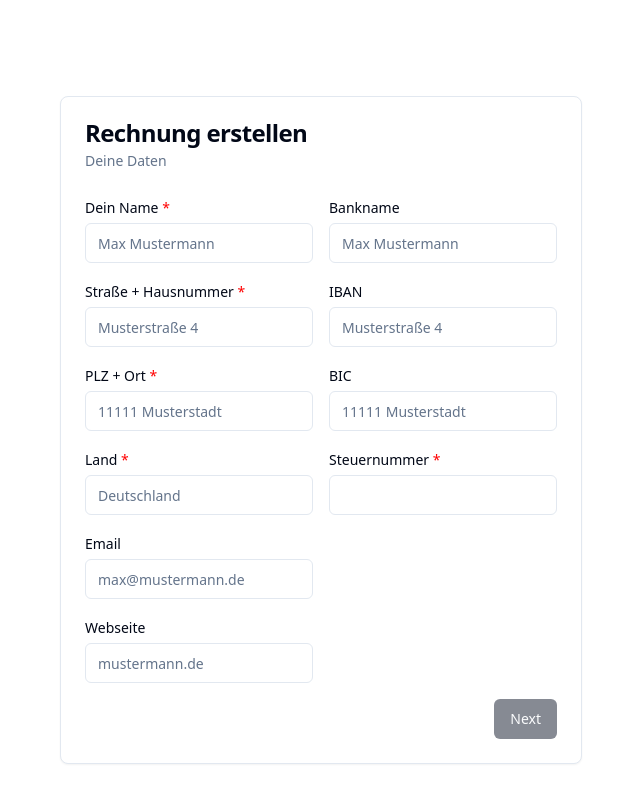
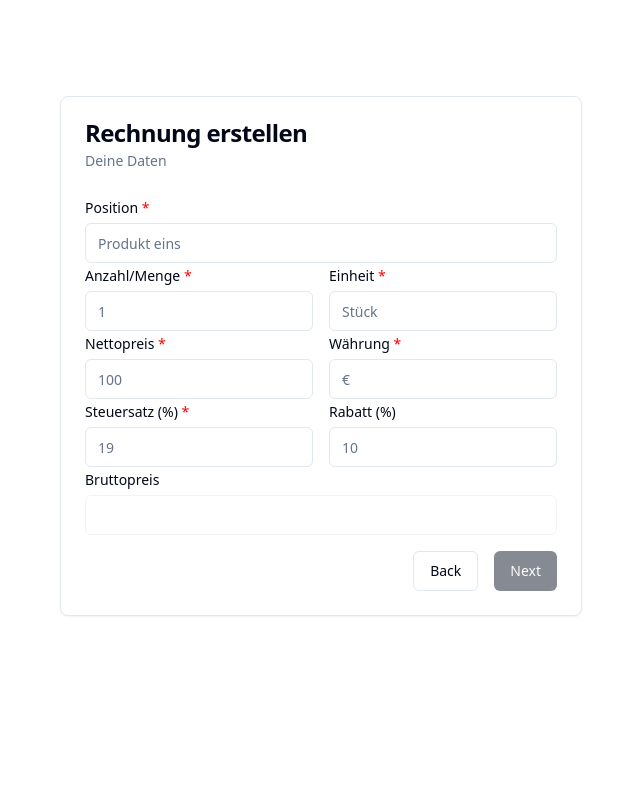
Before and after one commit to Dominik-Reinert/rechnung, a Next.js app: page / in a window 1280 px wide. Shown: the top 802 px of the page, without its empty margins (319-959 px from the left). Built offline with nearby package versions, Linux system fonts and the light colour scheme.

Commit message:
add correct calculation

```diff
--- a/package.json
+++ b/package.json
@@ -35,6 +35,8 @@
     "eslint": "^8",
     "eslint-config-next": "14.0.4",
     "postcss": "^8",
+    "eslint-plugin-react": "^7.33.2",
+    "eslint-plugin-react-hooks": "^4.6.0",
     "tailwindcss": "^3.3.0",
     "typescript": "^5"
   }
--- a/src/app/layout.tsx
+++ b/src/app/layout.tsx
@@ -1,6 +1,7 @@
 import { cn } from '@/lib/utils'
 import type { Metadata } from 'next'
 import { Inter } from 'next/font/google'
+import React from 'react'
 import './globals.css'
 
 const inter = Inter({ subsets: ['latin'], variable: "--font-sans" })
--- a/src/app/page.tsx
+++ b/src/app/page.tsx
@@ -55,7 +55,7 @@ export default function Home() {
     clientAddress: "",
     clientPostcode: "",
     subject: "",
-    reference: "",
+    taxnumber: "",
 
     text: `Sehr geehrte Damen und Herren,
 vielen Dank für Ihren Auftrag und das damit verbundene Vertrauen!
@@ -76,10 +76,10 @@ Hiermit stelle ich Ihnen die folgenden Leistungen in Rechnung:`,
           </CardDescription>
         </CardHeader>
         <CardContent>
-          {state.step === 1 ? <Step1 initialValues={state} onSubmit={(values) => dispatch({ type: "submit-step-one", ...values })} /> : null}
+          {state.step === 10 ? <Step1 initialValues={state} onSubmit={(values) => dispatch({ type: "submit-step-one", ...values })} /> : null}
           {state.step === 2 ? <Step2 initialValues={state} onSubmit={(values) => dispatch({ type: "submit-step-two", ...values })} onBackClick={() => dispatch({ type: "back" })} /> : null}
           {state.step === 3 ? <Step3 initialValues={state} onSubmit={(values) => dispatch({ type: "submit-step-three", ...values })} onBackClick={() => dispatch({ type: "back" })} /> : null}
-          {state.step === 4 ? <Step4 initialValues={state} onSubmit={(values) => dispatch({ type: "submit-step-four", ...values })} onBackClick={() => dispatch({ type: "back" })} /> : null}
+          {state.step === 1 ? <Step4 initialValues={state} onSubmit={(values) => dispatch({ type: "submit-step-four", ...values })} onBackClick={() => dispatch({ type: "back" })} /> : null}
         </CardContent>
       </Card>
     </main>
--- a/src/components/steps/step-four-products.tsx
+++ b/src/components/steps/step-four-products.tsx
@@ -1,11 +1,11 @@
 'use client'
-
-import { Button } from '@/components/ui/button'
 import { Form, FormControl, FormField, FormItem, FormLabel, FormMessage } from '@/components/ui/form'
 import { Input } from '@/components/ui/input'
 import { zodResolver } from '@hookform/resolvers/zod'
+import React from 'react'
 import { useForm } from 'react-hook-form'
 import * as z from "zod"
+import { Button } from '../ui/button'
 
 const positionSchema = z.object({
     name: z.string().min(1),
@@ -14,13 +14,15 @@ const positionSchema = z.object({
     price: z.number().min(1),
     currency: z.string().min(1),
     tax: z.number(),
-    discount: z.number().optional()
+    discount: z.number().optional(),
+    result: z.number()
 })
 
 const stepFourSchema = z.object({ positions: z.array(positionSchema) })
 export type stepFourType = z.infer<typeof stepFourSchema>
 
 
+// eslint-disable-next-line no-unused-vars
 export function Step4({ initialValues, onSubmit, onBackClick }: { initialValues: Partial<stepFourType>, onSubmit: (values: stepFourType) => void, onBackClick: () => void }): JSX.Element {
     const form = useForm<stepFourType>({
         resolver: zodResolver(stepFourSchema),
@@ -28,10 +30,22 @@ export function Step4({ initialValues, onSubmit, onBackClick }: { initialValues:
     })
 
     const { isValid } = form.formState;
+    React.useEffect(() => {
+        const { unsubscribe } = form.watch(values => {
+            (values.positions?.filter(e => e) as z.infer<typeof positionSchema>[]).forEach(({ amount, price, tax, discount, result }, index) => {
+                if (![amount, price, tax, discount].some(e => e === undefined)) {
+                    const newResult = amount * price * (1 + (tax / 100)) * (1 - (discount ?? 0) / 100)
+                    if (newResult !== result) {
+                        form.setValue(`positions.${index}.result`, newResult);
+                    }
+                }
+            })
+        });
+
+        return unsubscribe
+    }, [form])
     return <Form {...form}>
         <form onSubmit={form.handleSubmit(onSubmit)}>
-            <div className='flex gap-4'>
-                <div className='flex gap-4 flex-col grow-[12]'>
             <FormField
                 control={form.control}
                 name={`positions.${0}.name`}
@@ -45,6 +59,7 @@ export function Step4({ initialValues, onSubmit, onBackClick }: { initialValues:
                     </FormItem>
                 )}
             />
+            <div className='flex gap-4'>
                 <FormField
                     control={form.control}
                     name={`positions.${0}.amount`}
@@ -71,6 +86,9 @@ export function Step4({ initialValues, onSubmit, onBackClick }: { initialValues:
                         </FormItem>
                     )}
                 />
+            </div>
+
+            <div className='flex gap-4'>
                 <FormField
                     control={form.control}
                     name={`positions.${0}.price`}
@@ -98,7 +116,7 @@ export function Step4({ initialValues, onSubmit, onBackClick }: { initialValues:
                     )}
                 />
             </div>
-                <div className='flex gap-4 flex-col grow-[6]'>
+
             <div className='flex gap-4'>
                 <FormField
                     control={form.control}
@@ -127,13 +145,25 @@ export function Step4({ initialValues, onSubmit, onBackClick }: { initialValues:
                     )}
                 />
             </div>
-                </div>
+
+            <FormField
+                control={form.control}
+                name={`positions.${0}.result`}
+                render={({ field }) => (
+                    <FormItem>
+                        <FormLabel>Bruttopreis</FormLabel>
+                        <FormControl>
+                            <Input {...field} disabled />
+                        </FormControl>
+                        <FormMessage />
+                    </FormItem>
+                )}
+            />
 
             <div className='mt-4 flex justify-end gap-4'>
                 <Button variant="outline" type='button' onClick={onBackClick}>Back</Button>
                 <Button disabled={!isValid} type='submit'>Next</Button>
             </div>
-            </div>
         </form>
     </Form >
 }
--- a/src/components/steps/step-two-client-data.tsx
+++ b/src/components/steps/step-two-client-data.tsx
@@ -18,11 +18,11 @@ const stepTwoSchema = z.object({
     billNumber: z.string().min(1, 'min 1'),
     billDate: z.date(),
     deliveryDate: z.date(),
+    taxnumber: z.string(),
     billDueDate: z.date().optional(),
     clientAddress: z.string().optional(),
     clientPostcode: z.string().optional(),
     subject: z.string().optional(),
-    reference: z.string().optional(),
 })
 export type stepTwoType = z.infer<typeof stepTwoSchema>
 
@@ -200,7 +200,7 @@ export function Step2({ initialValues, onSubmit, onBackClick }: { initialValues:
                         />
                         <FormField
                             control={form.control}
-                            name="reference"
+                            name="taxnumber"
                             render={({ field }) => (
                                 <FormItem className='w-full' >
                                     <FormLabel>Steuernummer</FormLabel>
```
Also changed, not shown: .eslintrc.json, 1 other file (tests, documents, lock files or other folders). Lines whose indentation alone changed are shown as unchanged.
